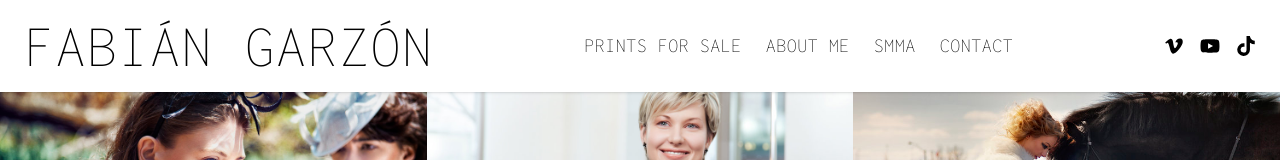
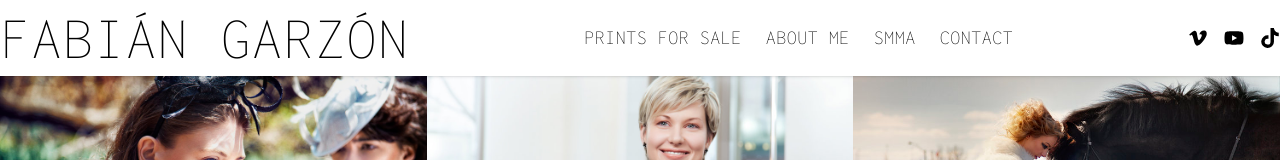
Before and after one commit to Botopia-SAS/Fabian-Garzon_PW, a Next.js app: page / in a window 1280 px wide. Shown: the top 160 px of the page. Built offline with nearby package versions, Linux system fonts and the light colour scheme.

Commit message:
Detalles finales

```diff
--- a/app/40/page.tsx
+++ b/app/40/page.tsx
@@ -50,7 +50,7 @@ export default function Home() {
             <ContinuousCarousel
               images={imageUrls}
               visibleCount={3}
-              speed={100}
+              speed={150}
             />
           </div>
         </div>
--- a/components/Hero2.tsx
+++ b/components/Hero2.tsx
@@ -44,7 +44,7 @@ const photos = [
   { url: "/37/gus.1.jpg", alt: "FOTO 38", link: "/37" },
   { url: "/38/022.jpg", alt: "FOTO 39", link: "/38" },
   { url: "/39/a.jpg", alt: "FOTO 40", link: "/39" },
-  { url: "/40/a.jpg", alt: "FOTO 41", link: "/40" },
+  { url: "/40/veld.1.jpg", alt: "FOTO 41", link: "/40" },
 ];
 
 const Hero = () => {
--- a/components/header.tsx
+++ b/components/header.tsx
@@ -17,11 +17,11 @@ const Header = () => {
 
   return (
     <header className="fixed top-0 left-0 w-full bg-white text-black dark:bg-white dark:text-black backdrop-blur-md z-50 shadow">
-      <nav className="container mx-auto flex justify-between items-center py-4 px-6">
+      <nav className="container mx-auto flex justify-between items-center py-2 bg-white">
         {/* Nombre del portafolio */}
         <Link
           href="/"
-          className="text-4xl sm:text-base md:text-6xl lg:text-7xl xl:text-6xl tracking-wide"
+          className="text-4xl sm:text-base md:text-6xl lg:text-6xl xl:text-6xl tracking-wide"
         >
           <div
             style={{ fontFamily: "var(--font-inconsolata)", fontWeight: 200 }}
```
